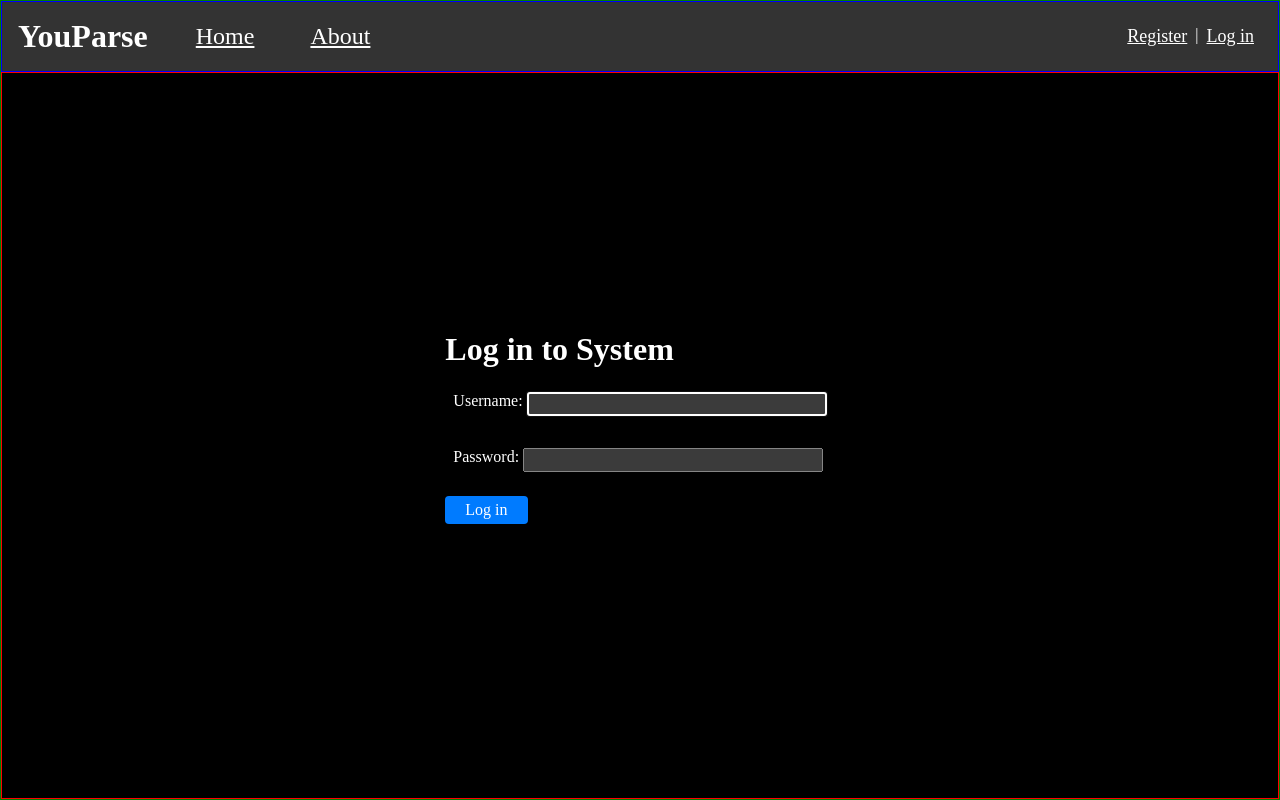
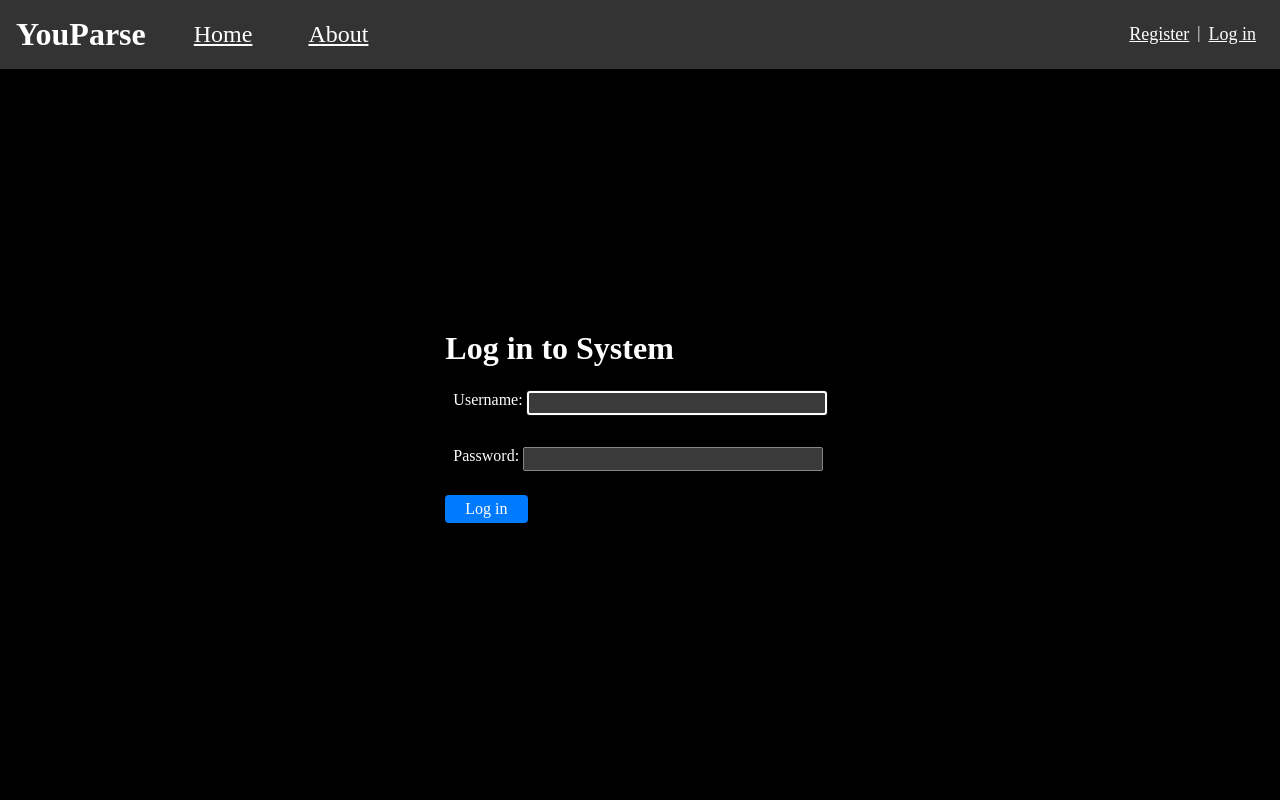
Before and after one commit to KAKYADEV/Django-Parser, a Django app: page /login/ in a window 1280 px wide. Run offline with Django 5.2, Linux system fonts and the light colour scheme; parts of the project's set-up code (start-up, migrations or seed data) failed here and were passed over.

Commit message:
Remove border styles from containers

```diff
--- a/parser/parse/static/parse/stile1.css
+++ b/parser/parse/static/parse/stile1.css
@@ -21,13 +21,11 @@
     margin-inline: auto;
     margin-bottom: 1rem;
     padding-inline: 1rem;
-    border: 1px solid red;
   }
 
   .login-container {
     display: grid;
     place-content: center;
-    border: 1px solid red;
   }
 
   body {
@@ -36,7 +34,6 @@
     min-height: 100vh;
     margin: 0;
     background-color: black;
-    border: 1px solid green;
   }
 }
 
@@ -47,7 +44,6 @@
     justify-content: space-between;
     align-items: center;
     padding-inline: 1rem;
-    border: 1px solid blue;
   }
 
   nav {
```
